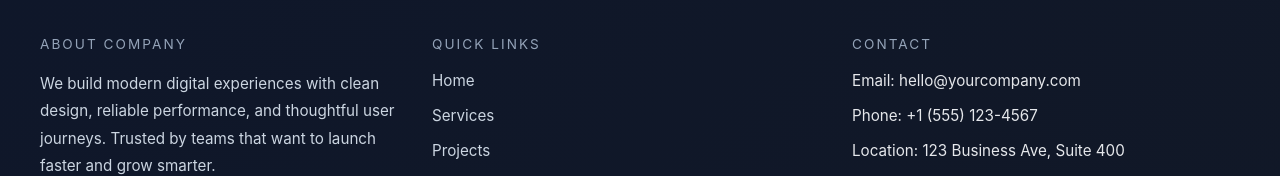
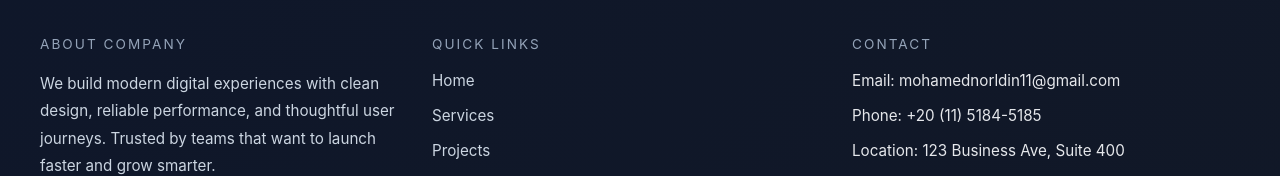
Before and after one commit to nour-el-dien/movies-react, a React (Create React App) app: page /#/Movies in a window 1280 px wide. Shown: the part 721-897 px from the top of the page. Built offline with nearby package versions, Linux system fonts and the light colour scheme; no server answers; the HTML template or start-up script is replaced by a standard one.

Commit message:
Update Footer contact information

```diff
--- a/src/Components/Footer/Footer.jsx
+++ b/src/Components/Footer/Footer.jsx
@@ -37,8 +37,8 @@ export default function Footer() {
         <div className="footer__block">
           <p className="footer__title">Contact</p>
           <ul className="footer__contact">
-            <li className="footer__contact-item">Email: hello@yourcompany.com</li>
-            <li className="footer__contact-item">Phone: +1 (555) 123-4567</li>
+            <li className="footer__contact-item">Email: mohamednorldin11@gmail.com</li>
+            <li className="footer__contact-item">Phone: +20 (11) 5184-5185</li>
             <li className="footer__contact-item">Location: 123 Business Ave, Suite 400</li>
           </ul>
         </div>
--- a/src/Components/Gallry/Gallry.jsx
+++ b/src/Components/Gallry/Gallry.jsx
@@ -20,7 +20,7 @@ export default class Gallry extends Component {
             </li>
         </ul>
       </div>
-      <div className="col-md-9">
+      <div className="col-md-2">
         <Outlet />
       </div>
       </div>
--- a/src/Components/Home/Home.jsx
+++ b/src/Components/Home/Home.jsx
@@ -22,7 +22,7 @@ export default function Home() {
         // api call
             getMovie()
              getTv()
-                            } , [])
+                            } , []);
 
 
         return <>
@@ -48,7 +48,7 @@ export default function Home() {
                         <div className="card w-100 border-0" >
                             <img src={"https://image.tmdb.org/t/p/w500/" + tv.poster_path} className="w-100" alt="..." />
                             <div className="card-body p-2">
-                                <h1 className="card-text text-center h6">{tv.title || tv.name}</h1>
+                                <h5 className="card-title text-center h6">{tv.title || tv.name}</h5>
                             </div>
                         </div>
                     </div>
--- a/src/Components/Movies/Movies.jsx
+++ b/src/Components/Movies/Movies.jsx
@@ -8,6 +8,7 @@ export default function Movies() {
 
         async function getMovie() {
         let {data} = await axios.get("https://api.themoviedb.org/3/trending/movie/day?api_key=fc708b614e576b767c05e61adb675805")
+        // add data to state
         setTrendingMovies(data.results) };
 
 
@@ -28,7 +29,7 @@ return (<>
 
         <div className="card w-100 border-0">
         <img src={"https://image.tmdb.org/t/p/w500/"+movie.poster_path} className='w-100' alt="" />
-        <div className="card-text text-center h5">{movie.title ||movie.name}</div>
+        <div className="card-text text-center h5 w-100">{movie.title ||movie.name}</div>
         <div className="h5 card-text text-center">release date : {movie.release_date}</div>
         </div>
 
--- a/src/Components/Tv/Tv.jsx
+++ b/src/Components/Tv/Tv.jsx
@@ -29,7 +29,10 @@ useEffect (()=> {
 
         <div className="card w-100 border-0">
         <img src={"https://image.tmdb.org/t/p/w500/"+tv.poster_path} className='w-100' alt="" />
-        <div className="card-text text-center ">{tv.title ||tv.name}</div>
+        <div >
+        <div className="card-text text-center h5 w-100 ">{tv.title ||tv.name}</div>
+        <div className="h5 card-text text-center w-100">release date : {tv.first_air_date}</div>
+        </div>
         </div>
 
 
```
Also changed, not shown: 1 other file (tests, documents, lock files or other folders).
